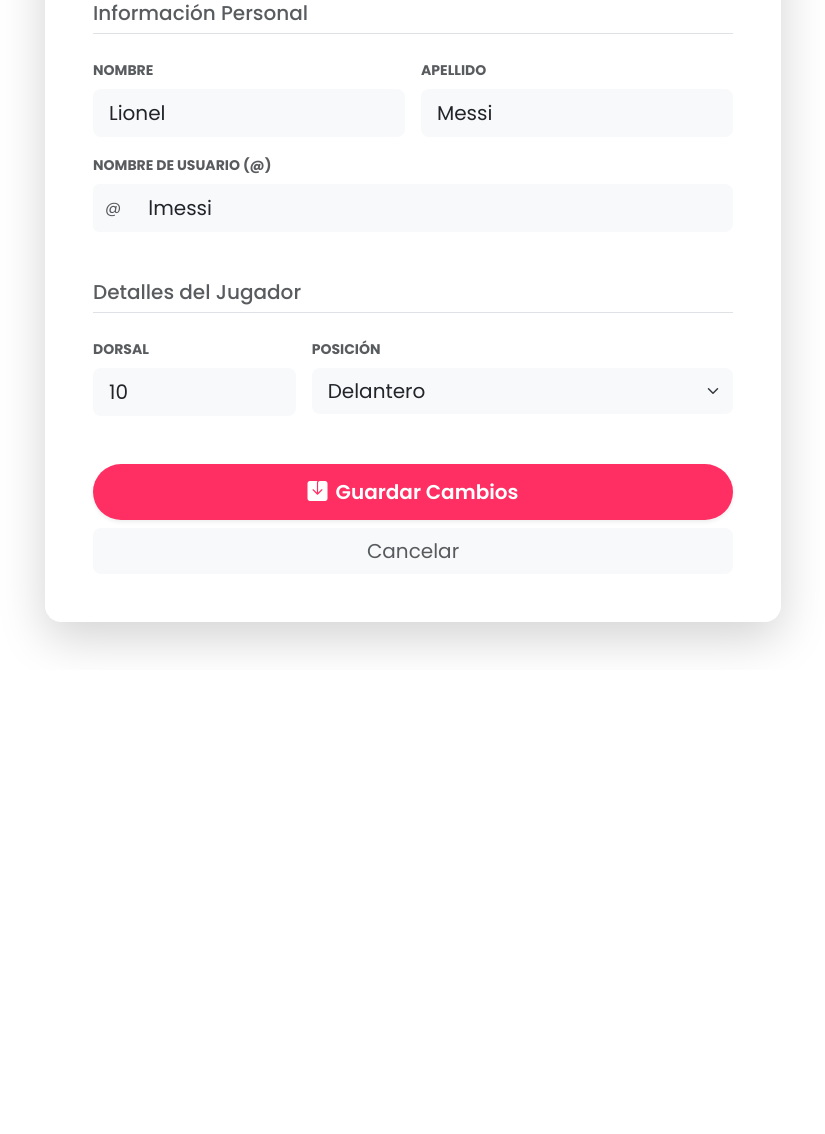
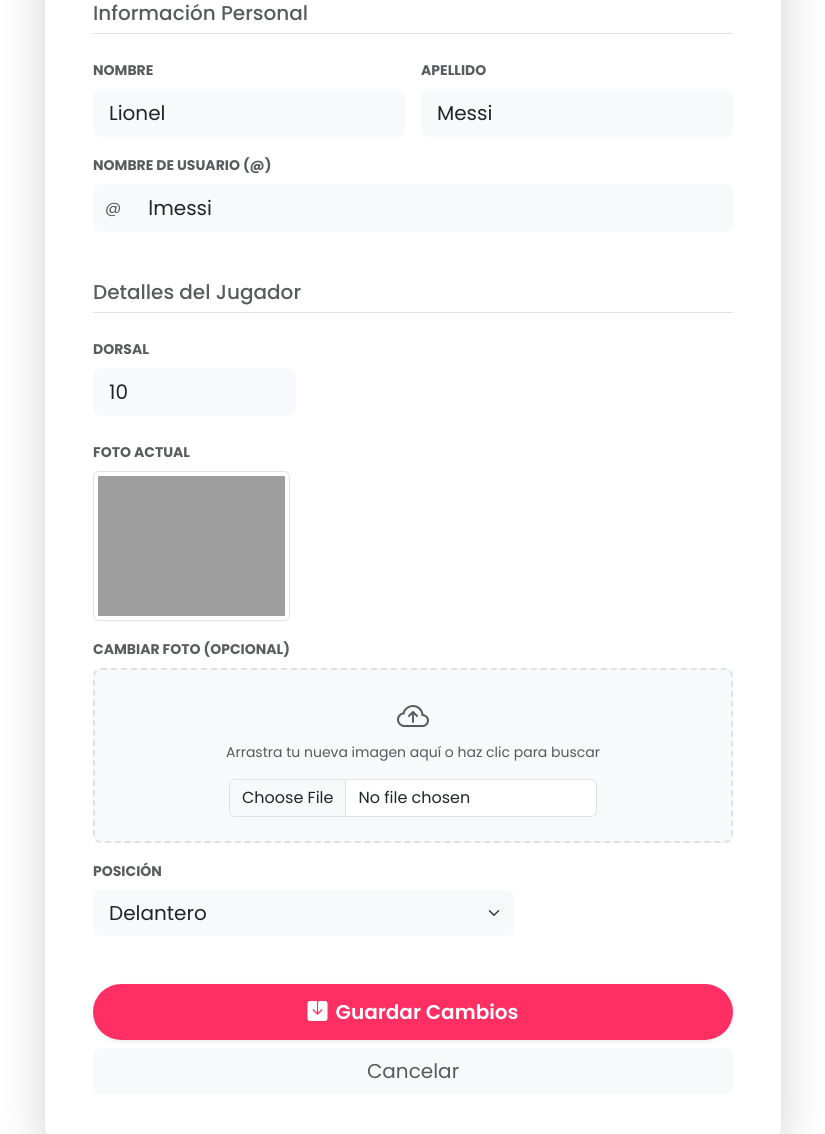
Before and after one commit to Gabo2204/Prototipe-SockaClub, a Node server app: page /player/edit/1 in a window 1280 px wide. Shown: the part 407-1541 px from the top of the page, without its empty margins (227-1052 px from the left). Before the commit the page ends 1058 px from the top, so only its background shows below. Run offline with Node 20, Linux system fonts and the light colour scheme; data comes from the database, SQL or seed files in the repository; grey boxes are pictures that could not be loaded.

Commit message:
views update

```diff
--- a/views/edit-player.ejs
+++ b/views/edit-player.ejs
@@ -60,6 +60,28 @@
                                             <input type="number" class="form-control form-control-lg bg-light border-0"
                                                 name="number" id="number" value="<%= player.number %>" required>
                                         </div>
+                                        <div class="col-12 mt-4">
+                                            <label class="form-label text-muted small fw-bold text-uppercase">Foto
+                                                Actual</label>
+                                            <div class="mb-3">
+                                                <% if (player.image) { %>
+                                                    <img src="/assets/img/<%= player.image %>" alt="Current Image"
+                                                        class="img-thumbnail" style="max-height: 150px;">
+                                                    <% } else { %>
+                                                        <p class="text-muted small">No hay imagen asignada.</p>
+                                                        <% } %>
+                                            </div>
+                                            <label class="form-label text-muted small fw-bold text-uppercase">Cambiar
+                                                Foto (Opcional)</label>
+                                            <div class="p-4 border-2 border-dashed rounded-3 bg-light text-center"
+                                                style="border-style: dashed; border-color: #dee2e6;">
+                                                <i class="bi bi-cloud-arrow-up fs-2 text-muted mb-2"></i>
+                                                <p class="small text-muted mb-3">Arrastra tu nueva imagen aquí o haz
+                                                    clic para buscar</p>
+                                                <input type="file" name="image" id="player-img"
+                                                    class="form-control w-auto mx-auto">
+                                            </div>
+                                        </div>
                                         <div class="col-md-8">
                                             <label
                                                 class="form-label text-muted small fw-bold text-uppercase">Posición</label>
--- a/views/index.ejs
+++ b/views/index.ejs
@@ -76,7 +76,7 @@
             <div class="col">
               <div class="player-card-modern">
                 <div class="player-img-wrapper">
-                  <img src="<%= player.image || image %>" alt="<%= player.first_name %>"
+                  <img src="/assets/img/<%= player.image || image %>" alt="<%= player.first_name %>"
                     onerror="this.src='https://ui-avatars.com/api/?name=<%= encodeURIComponent(player.first_name + '+' + player.last_name) %>&size=300&background=FF2E63&color=fff&bold=true'">
                 </div>
                 <div class="player-content">
```
